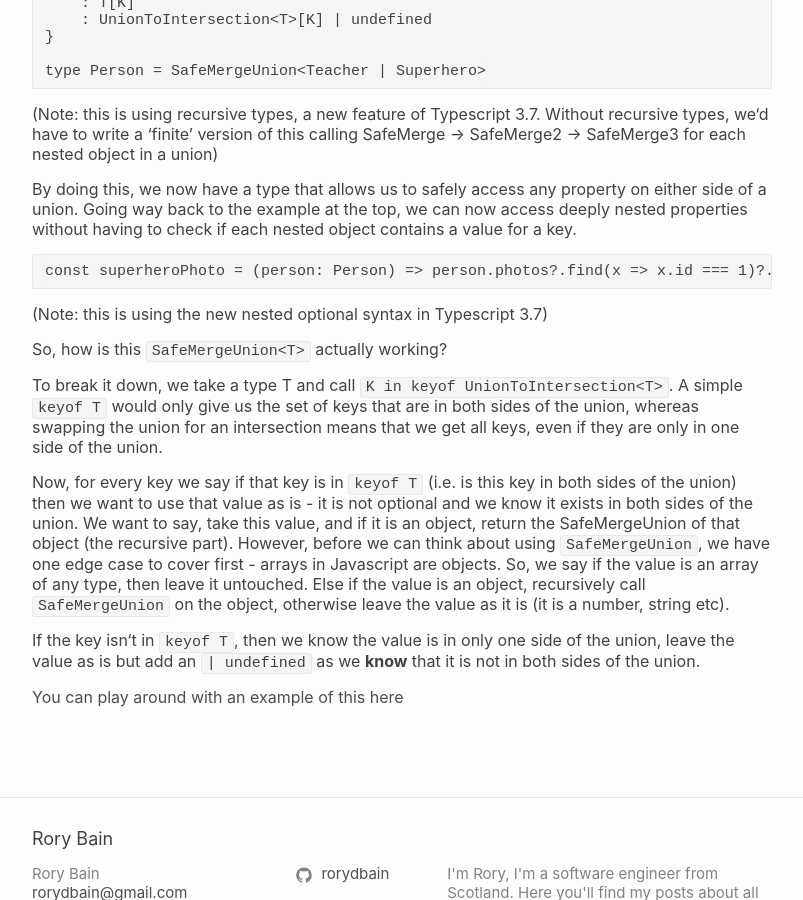
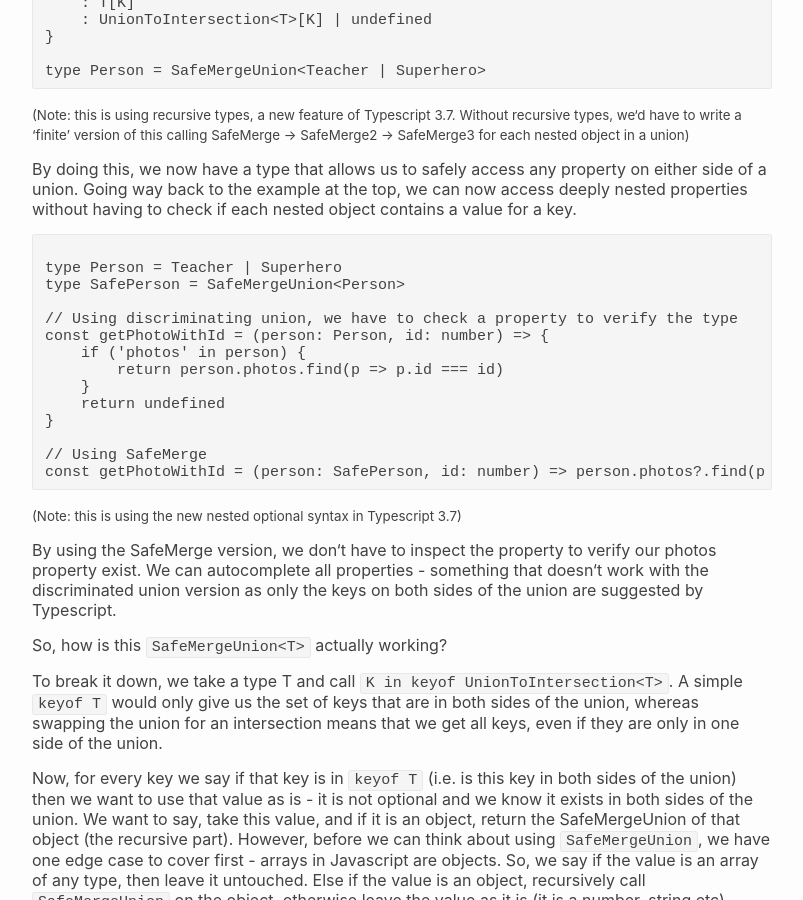
Before and after one commit to rorydbain/rorydbain.github.io, a Jekyll site: the page built from _posts/2019-10-12-flattening-typescript-union-types.markdown, in a window 1280 px wide and 900 px high, scrolled down 3777 px. Shown: the whole window, without its empty margins (238-1041 px from the left). Built offline with Jekyll 4.4.1, drawn with Linux system fonts in a browser that asks for light colours; some web fonts are replaced.

Commit message:
add better example

````diff
--- a/_posts/2019-10-12-flattening-typescript-union-types.markdown
+++ b/_posts/2019-10-12-flattening-typescript-union-types.markdown
@@ -188,14 +188,29 @@ type SafeMergeUnion<T> = {
 
 type Person = SafeMergeUnion<Teacher | Superhero>
 ```
-(Note: this is using recursive types, a new feature of Typescript 3.7. Without recursive types, we‘d have to write a ‘finite’ version of this calling SafeMerge -> SafeMerge2 -> SafeMerge3 for each nested object in a union)
+<small>(Note: this is using recursive types, a new feature of Typescript 3.7. Without recursive types, we‘d have to write a ‘finite’ version of this calling SafeMerge -> SafeMerge2 -> SafeMerge3 for each nested object in a union)</small>
 
 By doing this, we now have a type that allows us to safely access any property on either side of a union. Going way back to the example at the top, we can now access deeply nested properties without having to check if each nested object contains a value for a key.
 
 ```
-const superheroPhoto = (person: Person) => person.photos?.find(x => x.id === 1)?.name
+
+type Person = Teacher | Superhero
+type SafePerson = SafeMergeUnion<Person>
+
+// Using discriminating union, we have to check a property to verify the type
+const getPhotoWithId = (person: Person, id: number) => {
+    if ('photos' in person) {
+        return person.photos.find(p => p.id === id)
+    }
+    return undefined
+}
+
+// Using SafeMerge
+const getPhotoWithId = (person: SafePerson, id: number) => person.photos?.find(p => p.id === id)
 ```
-(Note: this is using the new nested optional syntax in Typescript 3.7)
+<small>(Note: this is using the new nested optional syntax in Typescript 3.7)</small>
+
+By using the SafeMerge version, we don‘t have to inspect the property to verify our photos property exist. We can autocomplete all properties - something that doesn‘t work with the discriminated union version as only the keys on both sides of the union are suggested by Typescript.
 
 So, how is this `SafeMergeUnion<T>` actually working?
 
````
